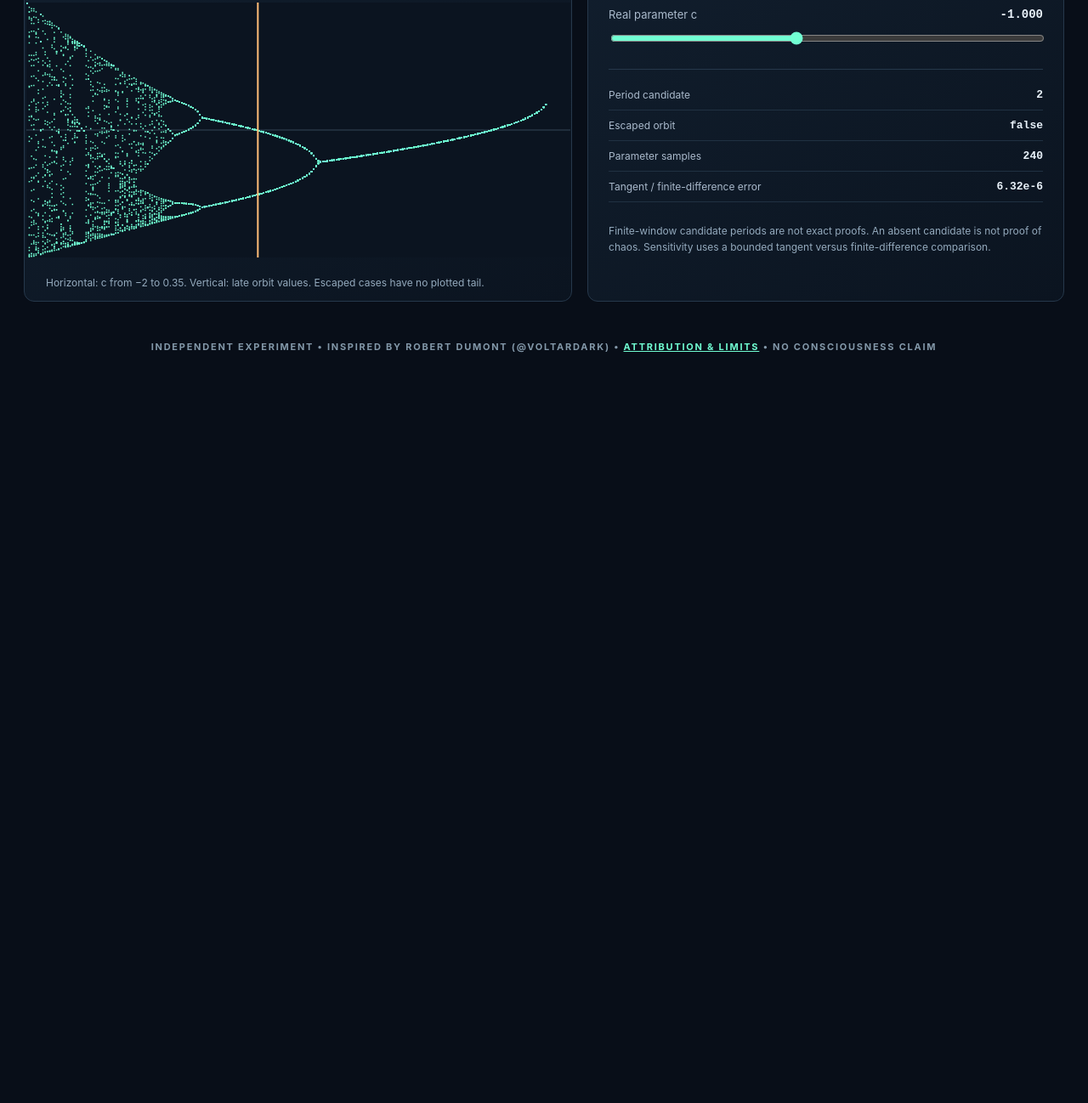
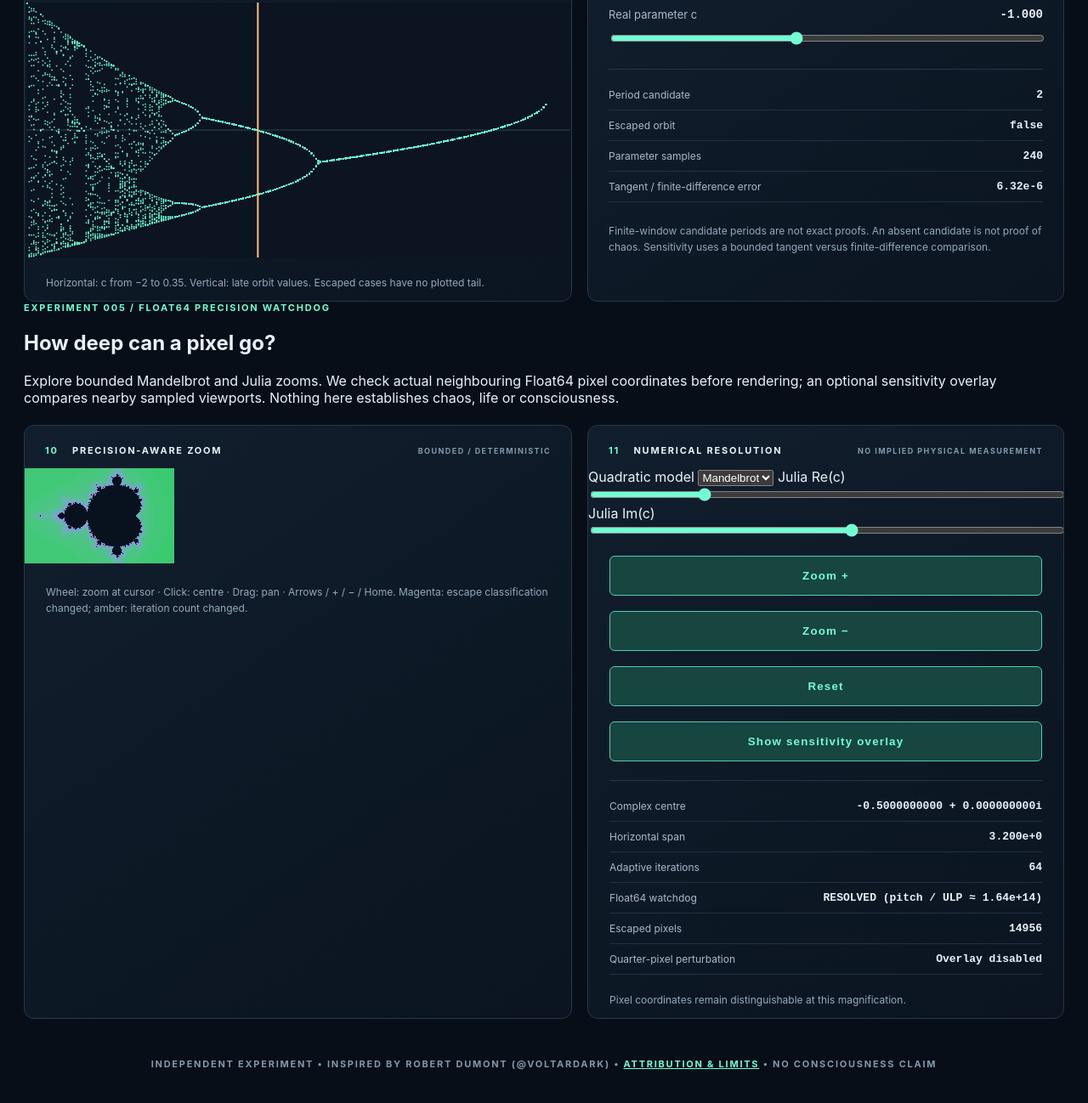
Before and after one commit to QSOLKCB/J90, a website with bundled scripts: page index.html in a window 1280 px wide. Shown: the part 3134-4432 px from the top of the page at 85% size. Before the commit the page ends 3604 px from the top, so only its background shows below. Built offline with nearby package versions, Linux system fonts and the light colour scheme.

Commit message:
feat: precision-aware fractal browser controls

```diff
--- a/index.html
+++ b/index.html
@@ -9,6 +9,7 @@
   <script type="module" src="./src/browser.mjs"></script>
   <script type="module" src="./src/fractal-browser.mjs"></script>
   <script type="module" src="./src/stability-browser.mjs"></script>
+  <script type="module" src="./src/zoom-browser.mjs"></script>
 </head>
 <body>
   <header class="site-header">
@@ -139,6 +140,42 @@
         </div>
       </div>
     </section>
+    <section class="zoom-section" aria-labelledby="zoom-heading">
+      <div class="eyebrow">EXPERIMENT 005 / FLOAT64 PRECISION WATCHDOG</div>
+      <h2 id="zoom-heading">How deep can a pixel go?</h2>
+      <p>Explore bounded Mandelbrot and Julia zooms. We check actual neighbouring Float64 pixel coordinates before rendering; an optional sensitivity overlay compares nearby sampled viewports. Nothing here establishes chaos, life or consciousness.</p>
+      <div class="nonlinear-grid">
+        <div class="panel">
+          <div class="panel-heading"><span><b>10</b> PRECISION-AWARE ZOOM</span><span class="tiny">BOUNDED / DETERMINISTIC</span></div>
+          <canvas id="zoom-view" width="176" height="112" tabindex="0" role="img" aria-label="Zoomable fractal. Wheel zooms, click recentres, drag pans; arrow keys pan, plus or minus zooms, Home resets."></canvas>
+          <p class="hint">Wheel: zoom at cursor · Click: centre · Drag: pan · Arrows / + / − / Home. Magenta: escape classification changed; amber: iteration count changed.</p>
+        </div>
+        <div class="panel zoom-controls">
+          <div class="panel-heading"><span><b>11</b> NUMERICAL RESOLUTION</span><span class="tiny">NO IMPLIED PHYSICAL MEASUREMENT</span></div>
+          <label for="zoom-model">Quadratic model</label>
+          <select id="zoom-model"><option value="mandelbrot">Mandelbrot</option><option value="julia">Julia</option></select>
+          <label for="zoom-julia-real">Julia Re(c)</label>
+          <input id="zoom-julia-real" type="range" min="-1.5" max="1.5" step="0.01" value="-0.8">
+          <label for="zoom-julia-imag">Julia Im(c)</label>
+          <input id="zoom-julia-imag" type="range" min="-1.5" max="1.5" step="0.001" value="0.156">
+          <div class="zoom-actions">
+            <button id="zoom-in" type="button">Zoom +</button>
+            <button id="zoom-out" type="button">Zoom −</button>
+            <button id="zoom-reset" type="button">Reset</button>
+          </div>
+          <button id="zoom-overlay" type="button" aria-pressed="false">Show sensitivity overlay</button>
+          <div class="stats">
+            <div><span>Complex centre</span><strong id="zoom-centre">—</strong></div>
+            <div><span>Horizontal span</span><strong id="zoom-span">—</strong></div>
+            <div><span>Adaptive iterations</span><strong id="zoom-iterations">—</strong></div>
+            <div><span>Float64 watchdog</span><strong id="zoom-precision">—</strong></div>
+            <div><span>Escaped pixels</span><strong id="zoom-escaped">—</strong></div>
+            <div><span>Quarter-pixel perturbation</span><strong id="zoom-sensitive">—</strong></div>
+          </div>
+          <p class="hint" id="zoom-alert" role="status" aria-live="polite"></p>
+        </div>
+      </div>
+    </section>
     <footer>INDEPENDENT EXPERIMENT • INSPIRED BY ROBERT DUMONT (@VOLTARDARK) • <a href="./docs/ATTRIBUTION.md">ATTRIBUTION &amp; LIMITS</a> • NO CONSCIOUSNESS CLAIM</footer>
   </main>
 </body>
```
